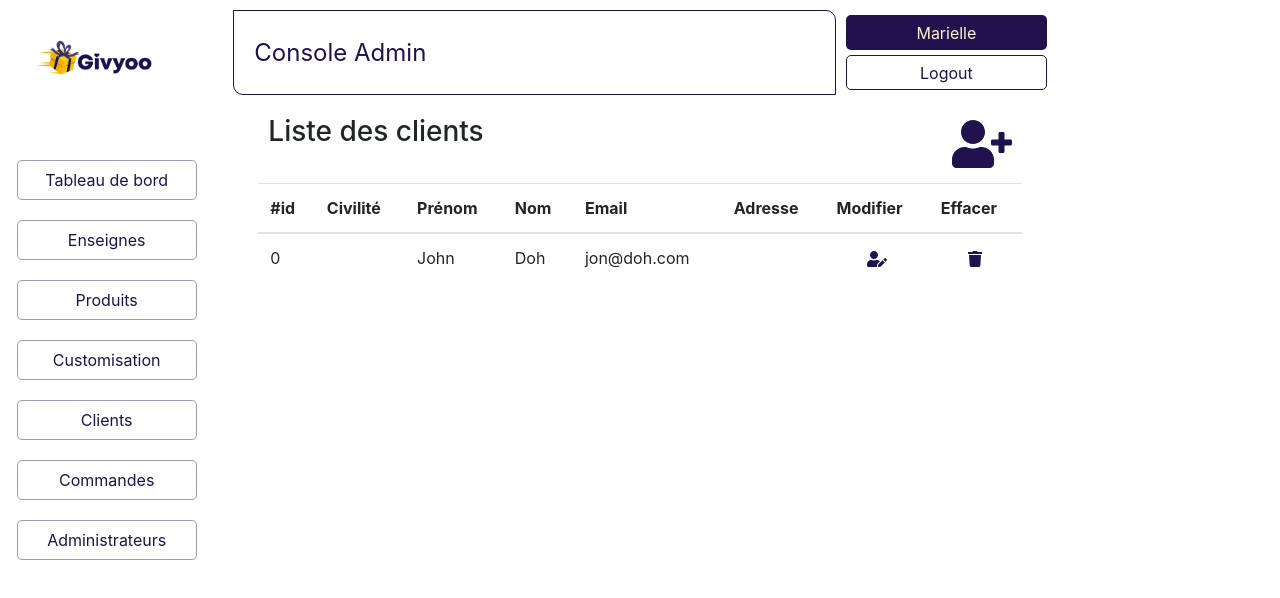
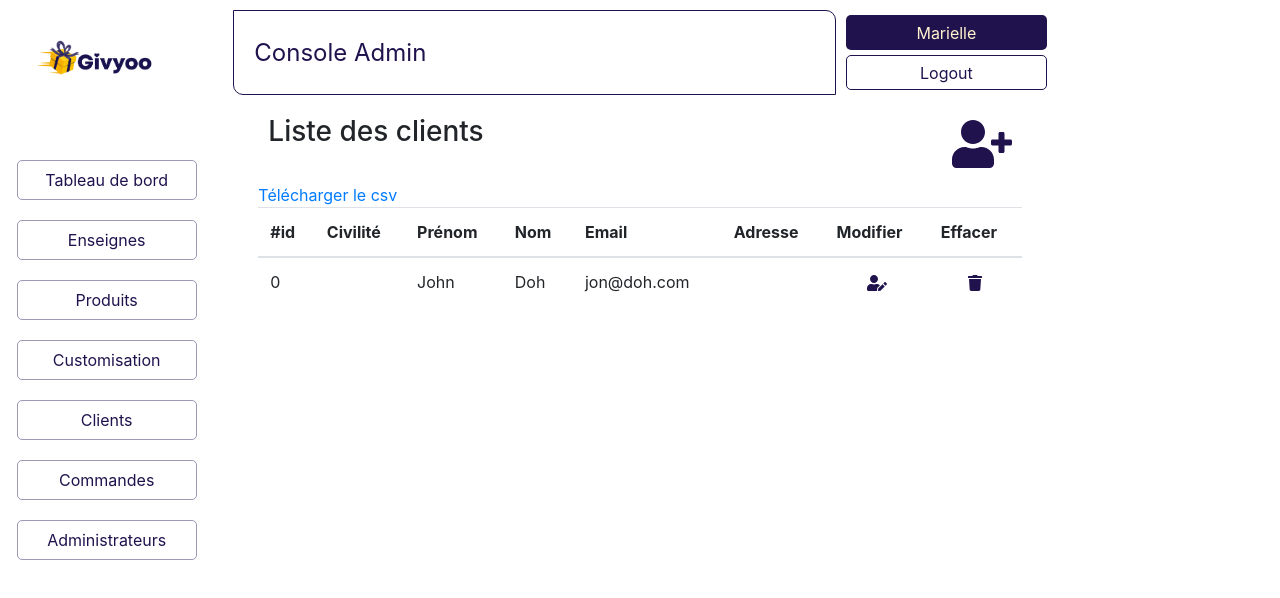
Before and after one commit to gobelinmalin/bordeaux_0320_p3_admin_giftcard, a React (Create React App) app: page /admin/customers in a window 1280 px wide. Shown: the top 598 px of the page. Built offline with nearby package versions, Linux system fonts and the light colour scheme; no server answers.

Commit message:
CSV add "télécharger le csv" on CustomersList.jsx

```diff
--- a/src/components/customers/CustomersList.jsx
+++ b/src/components/customers/CustomersList.jsx
@@ -4,6 +4,7 @@ import { Link } from 'react-router-dom';
 import PropTypes from 'prop-types';
 import { Table, Container } from 'react-bootstrap';
 import { FontAwesomeIcon } from '@fortawesome/react-fontawesome';
+import { CSVLink } from 'react-csv';
 
 // import style
 import './customers.css';
@@ -47,6 +48,9 @@ const CustomersList = ({ customers, deleteCustomer, editCustomer }) => {
           <FontAwesomeIcon icon="user-plus" size="3x" />
         </Link>
       </div>
+      <CSVLink data={customers} separator=",">
+        Télécharger le csv
+      </CSVLink>
       <Table responsive hover>
         <thead>
           <tr>
```
